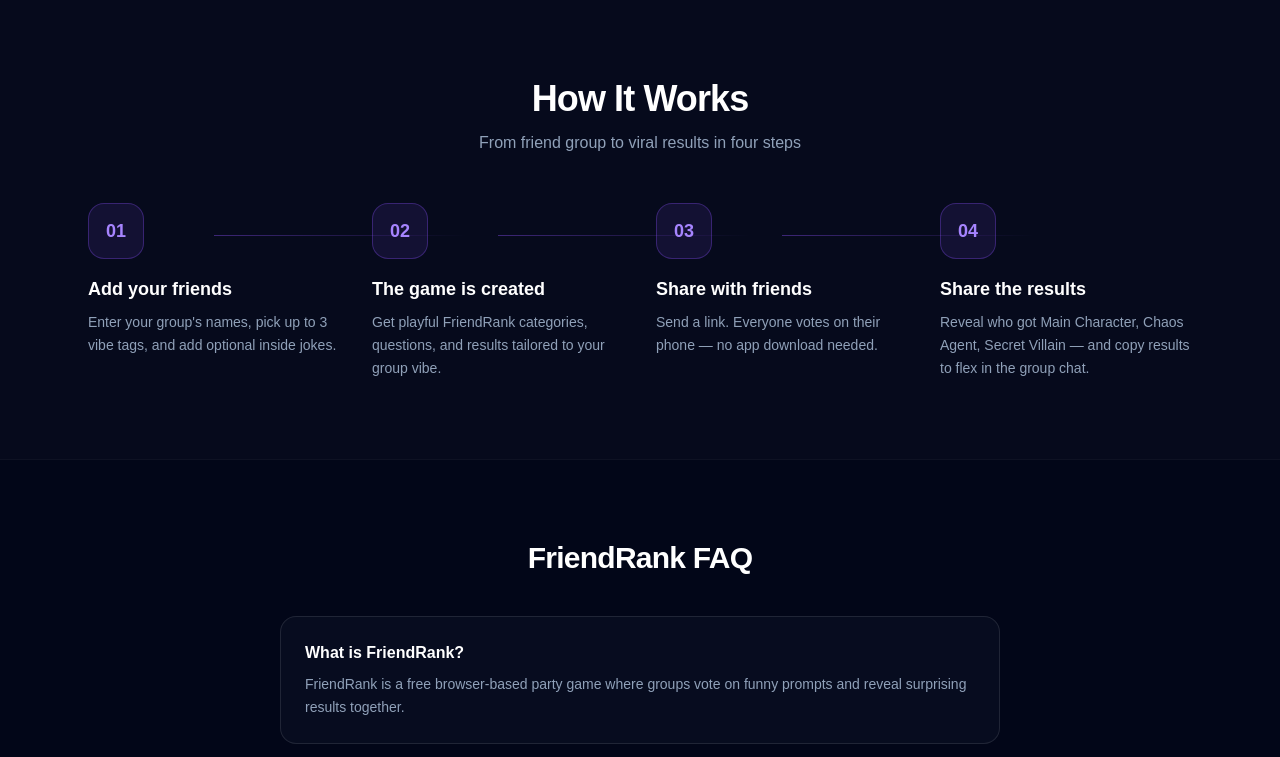
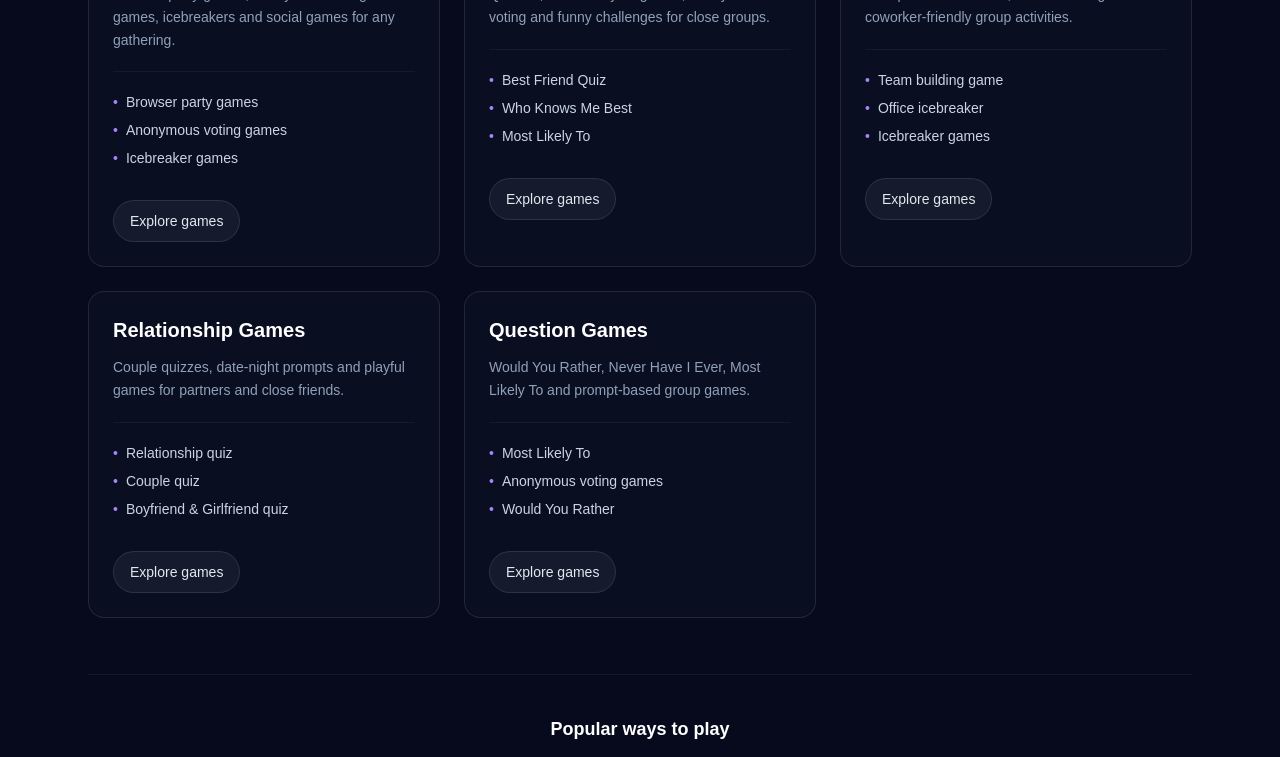
Before and after one commit to BreitlingVibe/friendrank, a Next.js app: page / in a window 1280 px wide. Shown: the part 3580-4337 px from the top of the page. Built offline with nearby package versions, Linux system fonts and the light colour scheme; no server answers.

Commit message:
Update homepage pillar discovery section

```diff
--- a/components/topic-hubs/homepage-hub-explore-section.tsx
+++ b/components/topic-hubs/homepage-hub-explore-section.tsx
@@ -1,24 +1,25 @@
 "use client";
 
 import Link from "next/link";
-import { useMemo } from "react";
 import { trackCtaClicked } from "@/lib/analytics";
 import {
-  getAllHubs,
-  getHubFeaturedLivePages,
-  getHomepageHubCtaLocation,
-} from "@/lib/topic-hubs";
+  HOMEPAGE_PILLAR_CARDS,
+  HOMEPAGE_POPULAR_WAYS_TO_PLAY,
+} from "@/lib/evergreen-hubs/homepage-pillar-discovery";
+import { getHomepageHubCtaLocation } from "@/lib/topic-hubs/hub-analytics";
+
+const popularChipBase =
+  "rounded-full border px-3.5 py-2 text-sm font-medium transition-all duration-200 ease-out";
+
+function popularChipClassName(isClickable: boolean) {
+  if (isClickable) {
+    return `${popularChipBase} border-white/10 bg-white/5 text-slate-300 hover:border-violet-400/45 hover:bg-violet-500/15 hover:text-white`;
+  }
+
+  return `${popularChipBase} border-white/5 bg-white/[0.02] text-slate-600`;
+}
 
 export function HomepageHubExploreSection() {
-  const hubCards = useMemo(
-    () =>
-      getAllHubs().map((hub) => ({
-        hub,
-        featuredPages: getHubFeaturedLivePages(hub.id, 3),
-      })),
-    [],
-  );
-
   return (
     <section
       id="explore-games"
@@ -40,33 +41,36 @@
         </div>
 
         <ul className="grid gap-6 sm:grid-cols-2 lg:grid-cols-3">
-          {hubCards.map(({ hub, featuredPages }) => (
-            <li key={hub.id}>
+          {HOMEPAGE_PILLAR_CARDS.map((pillar) => (
+            <li key={pillar.id}>
               <article className="flex h-full flex-col rounded-2xl border border-white/10 bg-slate-900/40 p-6 backdrop-blur-sm transition duration-200 hover:border-violet-400/35 hover:shadow-lg hover:shadow-violet-500/10">
-                <h3 className="text-xl font-semibold text-white">{hub.title}</h3>
+                <h3 className="text-xl font-semibold text-white">{pillar.title}</h3>
                 <p className="mt-3 text-sm leading-relaxed text-slate-400">
-                  {hub.description}
+                  {pillar.description}
                 </p>
 
-                {featuredPages.length > 0 ? (
-                  <ul className="mt-5 space-y-2 border-t border-white/5 pt-5">
-                    {featuredPages.map((page) => (
-                      <li key={page.slug} className="flex gap-2 text-sm text-slate-300">
+                <ul className="mt-5 space-y-2 border-t border-white/5 pt-5">
+                  {pillar.childLinks.map((link) => (
+                    <li key={link.href}>
+                      <Link
+                        href={link.href}
+                        className="flex gap-2 text-sm text-slate-300 transition hover:text-violet-200"
+                      >
                         <span className="text-violet-400" aria-hidden="true">
                           •
                         </span>
-                        <span>{page.title}</span>
-                      </li>
-                    ))}
-                  </ul>
-                ) : null}
+                        <span>{link.label}</span>
+                      </Link>
+                    </li>
+                  ))}
+                </ul>
 
                 <div className="mt-6 pt-2">
                   <Link
-                    href={`/${hub.slug}`}
+                    href={pillar.href}
                     onClick={() =>
                       trackCtaClicked({
-                        location: getHomepageHubCtaLocation(hub.id),
+                        location: getHomepageHubCtaLocation(pillar.id),
                       })
                     }
                     className="inline-flex w-full items-center justify-center rounded-full border border-white/10 bg-white/5 px-4 py-2.5 text-sm font-medium text-slate-200 transition hover:border-violet-400/45 hover:bg-violet-500/15 hover:text-white sm:w-auto"
@@ -78,6 +82,25 @@
             </li>
           ))}
         </ul>
+
+        <div className="mt-14 border-t border-white/5 pt-10">
+          <h3 className="text-center text-lg font-semibold text-white">
+            Popular ways to play
+          </h3>
+          <ul className="mt-5 flex flex-wrap justify-center gap-2.5">
+            {HOMEPAGE_POPULAR_WAYS_TO_PLAY.map((chip) => (
+              <li key={chip.label}>
+                {chip.href ? (
+                  <Link href={chip.href} className={popularChipClassName(true)}>
+                    {chip.label}
+                  </Link>
+                ) : (
+                  <span className={popularChipClassName(false)}>{chip.label}</span>
+                )}
+              </li>
+            ))}
+          </ul>
+        </div>
       </div>
     </section>
   );
--- /dev/null
+++ b/lib/evergreen-hubs/homepage-pillar-discovery.ts
@@ -0,0 +1,91 @@
+export type HomepagePillarChildLink = {
+  label: string;
+  href: string;
+};
+
+export type HomepagePillarCard = {
+  id: string;
+  title: string;
+  description: string;
+  href: string;
+  childLinks: HomepagePillarChildLink[];
+};
+
+export type HomepagePopularPlayChip = {
+  label: string;
+  href?: string;
+};
+
+export const HOMEPAGE_PILLAR_CARDS: HomepagePillarCard[] = [
+  {
+    id: "party-games",
+    title: "Party Games",
+    description:
+      "Browser party games, anonymous voting games, icebreakers and social games for any gathering.",
+    href: "/party-games",
+    childLinks: [
+      { label: "Browser party games", href: "/browser-party-games" },
+      { label: "Anonymous voting games", href: "/anonymous-voting-games" },
+      { label: "Icebreaker games", href: "/icebreaker-games" },
+    ],
+  },
+  {
+    id: "friend-games",
+    title: "Friend Games",
+    description:
+      "Quizzes, Most Likely To games, anonymous voting and funny challenges for close groups.",
+    href: "/friend-games",
+    childLinks: [
+      { label: "Best Friend Quiz", href: "/best-friend-quiz" },
+      { label: "Who Knows Me Best", href: "/who-knows-me-best" },
+      { label: "Most Likely To", href: "/most-likely-to-generator" },
+    ],
+  },
+  {
+    id: "team-building-games",
+    title: "Team Building Games",
+    description:
+      "Workplace icebreakers, remote team games and coworker-friendly group activities.",
+    href: "/team-building-games",
+    childLinks: [
+      { label: "Team building game", href: "/team-building-game" },
+      { label: "Office icebreaker", href: "/office-icebreaker" },
+      { label: "Icebreaker games", href: "/icebreaker-games" },
+    ],
+  },
+  {
+    id: "relationship-games",
+    title: "Relationship Games",
+    description:
+      "Couple quizzes, date-night prompts and playful games for partners and close friends.",
+    href: "/relationship-games",
+    childLinks: [
+      { label: "Relationship quiz", href: "/relationship-quiz" },
+      { label: "Couple quiz", href: "/couple-quiz" },
+      { label: "Boyfriend & Girlfriend quiz", href: "/boyfriend-girlfriend-quiz" },
+    ],
+  },
+  {
+    id: "question-games",
+    title: "Question Games",
+    description:
+      "Would You Rather, Never Have I Ever, Most Likely To and prompt-based group games.",
+    href: "/question-games",
+    childLinks: [
+      { label: "Most Likely To", href: "/most-likely-to-generator" },
+      { label: "Anonymous voting games", href: "/anonymous-voting-games" },
+      { label: "Would You Rather", href: "/would-you-rather-friends" },
+    ],
+  },
+];
+
+export const HOMEPAGE_POPULAR_WAYS_TO_PLAY: HomepagePopularPlayChip[] = [
+  { label: "Parties", href: "/party-games" },
+  { label: "Friends", href: "/friend-games" },
+  { label: "Teams", href: "/team-building-games" },
+  { label: "Couples", href: "/relationship-games" },
+  { label: "Icebreakers", href: "/icebreaker-games" },
+  { label: "Anonymous voting", href: "/anonymous-voting-games" },
+  { label: "Most Likely To", href: "/most-likely-to-generator" },
+  { label: "No-download games", href: "/browser-party-games" },
+];
```
